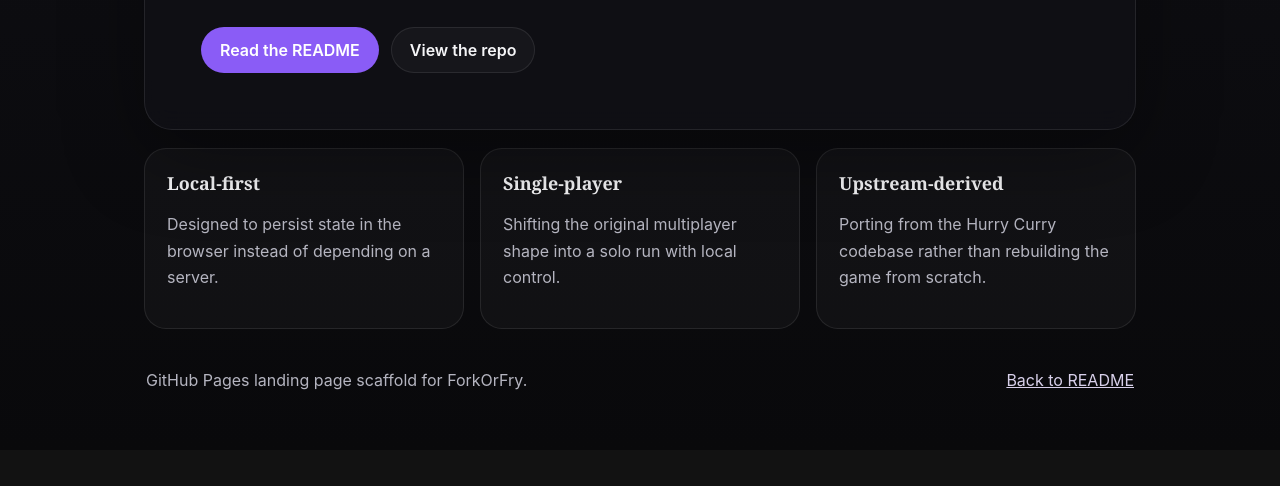
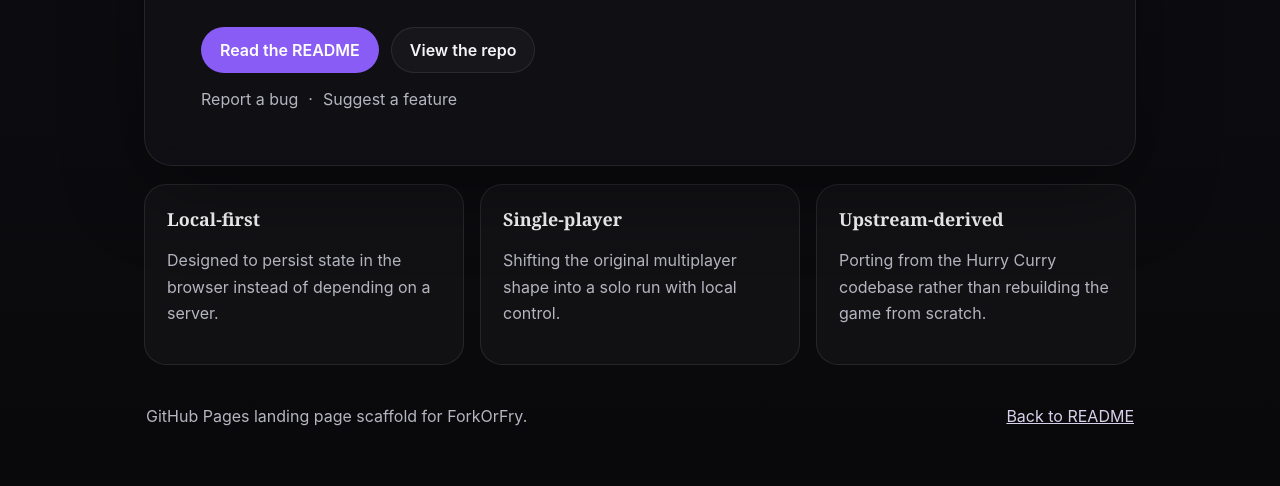
Before and after one commit to bdtran2002/ForkOrFry, a plain HTML site: page docs/site/index.html in a window 1280 px wide. Shown: the part 670-1156 px from the top of the page. Before the commit the page ends 1120 px from the top, so only its background shows below. Drawn offline with Linux system fonts and the light colour scheme.

Commit message:
docs: add issue links to project surfaces

```diff
--- a/docs/site/index.html
+++ b/docs/site/index.html
@@ -41,6 +41,11 @@
             View the repo
           </a>
         </div>
+        <p class="subtle-links">
+          <a href="https://github.com/bdtran2002/ForkOrFry/issues/new?template=bug_report.md">Report a bug</a>
+          <span>·</span>
+          <a href="https://github.com/bdtran2002/ForkOrFry/issues/new?template=feature_request.md">Suggest a feature</a>
+        </p>
       </section>
 
       <section class="cards" aria-label="Project highlights">
--- a/docs/site/styles.css
+++ b/docs/site/styles.css
@@ -83,6 +83,23 @@ h1 {
   margin-top: 30px;
 }
 
+.subtle-links {
+  margin: 16px 0 0;
+  color: var(--muted);
+  display: flex;
+  flex-wrap: wrap;
+  gap: 10px;
+  align-items: center;
+}
+
+.subtle-links a {
+  text-decoration: none;
+}
+
+.subtle-links a:hover {
+  text-decoration: underline;
+}
+
 .button {
   display: inline-flex;
   align-items: center;
```
Also changed, not shown: README.md.
